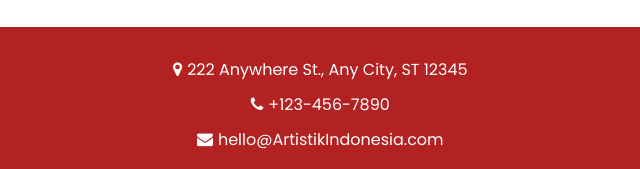
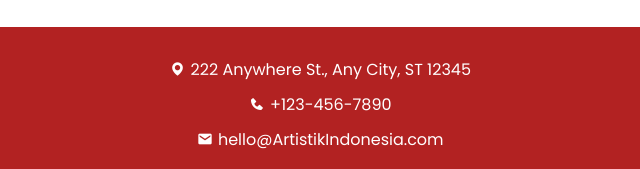
Before and after one commit to Cinnovba7/Capstone-Kesenian, a website built with webpack: page src/templates/index.html in a window 1280 px wide. Shown: the part 1705-1874 px from the top of the page, 192-832 px from the left. Built offline with nearby package versions, Linux system fonts and the light colour scheme; files whose address does not match are found by name.

Commit message:
Add files via upload

```diff
--- a/src/scripts/index.js
+++ b/src/scripts/index.js
@@ -3,6 +3,7 @@
 import 'regenerator-runtime';
 import '../styles/style.css';
 import swRegister from './utils/sw-register';
+
 
 import App from './views/app';
 
--- a/src/templates/index.html
+++ b/src/templates/index.html
@@ -6,10 +6,9 @@
   <meta name="description" content="Free website for you">
   <link rel="icon" href="./header.png">
   <link href="https://fonts.googleapis.com/css2?family=Poppins:wght@300;400;600&display=swap" rel="stylesheet">
-  <link rel="stylesheet" href="http://maxcdn.bootstrapcdn.com/font-awesome/4.2.0/css/font-awesome.min.css">
   <link rel="manifest" href="./app.webmanifest">
   <link rel="apple-touch-icon" href="/icons/icon-192x192.png">
-
+  <link href='https://unpkg.com/boxicons@2.1.4/css/boxicons.min.css' rel='stylesheet'>
 
 
   <title>Kesenian Indonesia</title>
@@ -41,9 +40,9 @@
                   <img src="./logooo.png" alt="Logo Perusahaan">
               </div>
               <div class="contact-info">
-                  <p tabindex="0"><i class="fa fa-map-marker"></i> 222 Anywhere St., Any City, ST 12345</p>
-                  <p tabindex="0"><i class="fa fa-phone"></i> +123-456-7890</p>
-                  <p tabindex="0"><i class="fa fa-envelope"></i> hello@ArtistikIndonesia.com</p>
+                  <p tabindex="0"><i class='bx bxs-map'></i> 222 Anywhere St., Any City, ST 12345</p>
+                  <p tabindex="0"><i class='bx bxs-phone'></i> +123-456-7890</p>
+                  <p tabindex="0"><i class='bx bxs-envelope'></i> hello@ArtistikIndonesia.com</p>
               </div>
               <div class="copyright" tabindex="0">
                   &copy; 2023 Artistik Indonesia. All Rights Reserved.
```
